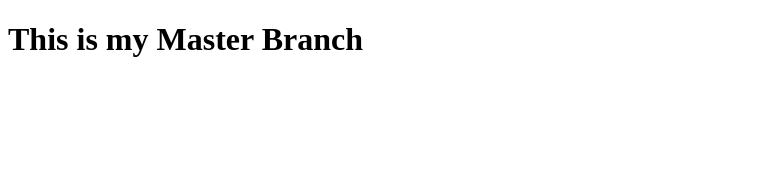
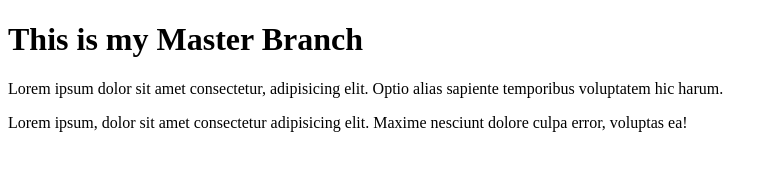
Before and after one commit to aungtintlwin/vettech, a plain HTML site: page index.html in a window 1280 px wide. Shown: the whole page, without its empty margins (0-778 px from the left). Drawn offline with Linux system fonts and the light colour scheme.

Commit message:
first commit

```diff
--- a/index.html
+++ b/index.html
@@ -8,5 +8,9 @@
 </head>
 <body>
     <h1>This is my Master Branch</h1>
+    <p>Lorem ipsum dolor sit amet consectetur, adipisicing elit. Optio alias sapiente temporibus voluptatem hic harum.</p>
+    <p>Lorem ipsum, dolor sit amet consectetur adipisicing elit. Maxime nesciunt dolore culpa error, voluptas ea!</p>
+
 </body>
+
 </html>
```
